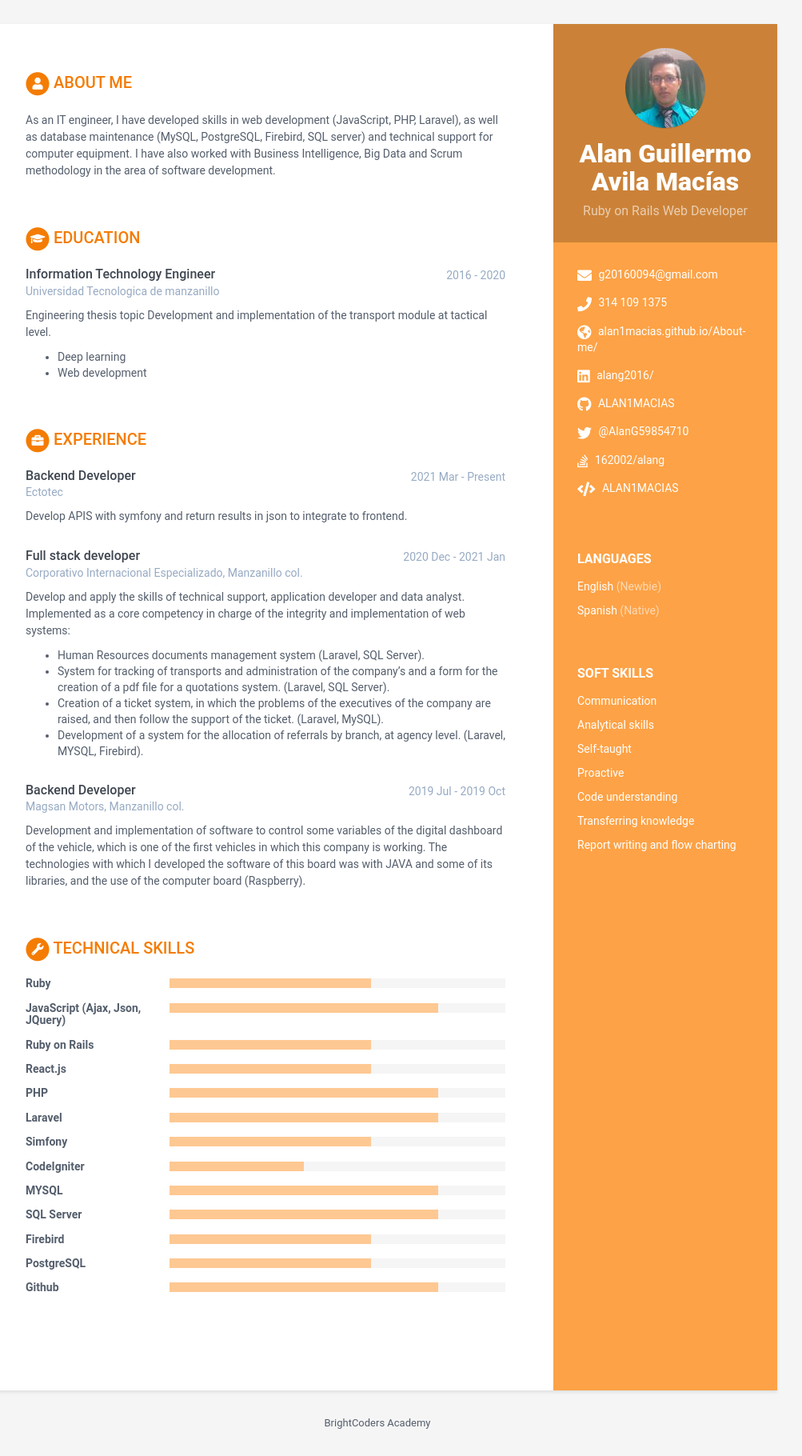
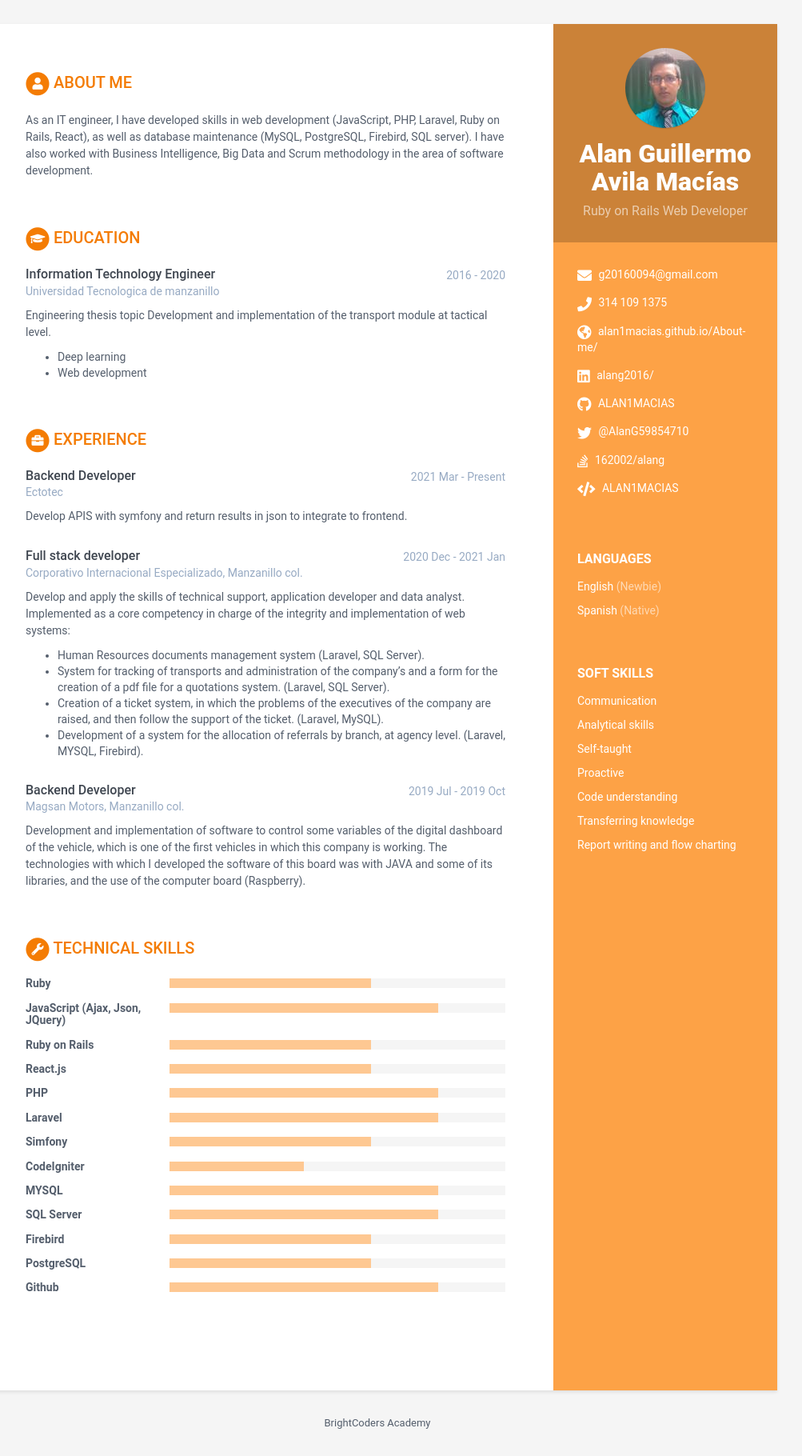
Before and after one commit to BC-MAR-21-ROR/kata-resume-ALAN1MACIAS, a Jekyll site: the page built from index.html, in a window 1280 px wide. Shown: the whole page at 80% size, without its empty margins (168-1171 px from the left). Built offline with Jekyll 4.4.1, drawn with Linux system fonts in a browser that asks for light colours.

Commit message:
[UPDATE] Update my data

```diff
--- a/_data/data.yml
+++ b/_data/data.yml
@@ -59,7 +59,7 @@ sidebar:
 career-profile:
   title: About Me # NO MODIFICAR
   summary: |
-    As an IT engineer, I have developed skills in web development (JavaScript, PHP, Laravel), as well as database maintenance (MySQL, PostgreSQL, Firebird, SQL server) and technical support for computer equipment. I have also worked with Business Intelligence, Big Data and Scrum methodology in the area of software development.
+    As an IT engineer, I have developed skills in web development (JavaScript, PHP, Laravel, Ruby on Rails, React), as well as database maintenance (MySQL, PostgreSQL, Firebird, SQL server). I have also worked with Business Intelligence, Big Data and Scrum methodology in the area of software development.
 
 # Registra aquí tus estudios. Agrega o elimina según sea necesario
 educationcomplete:
```
